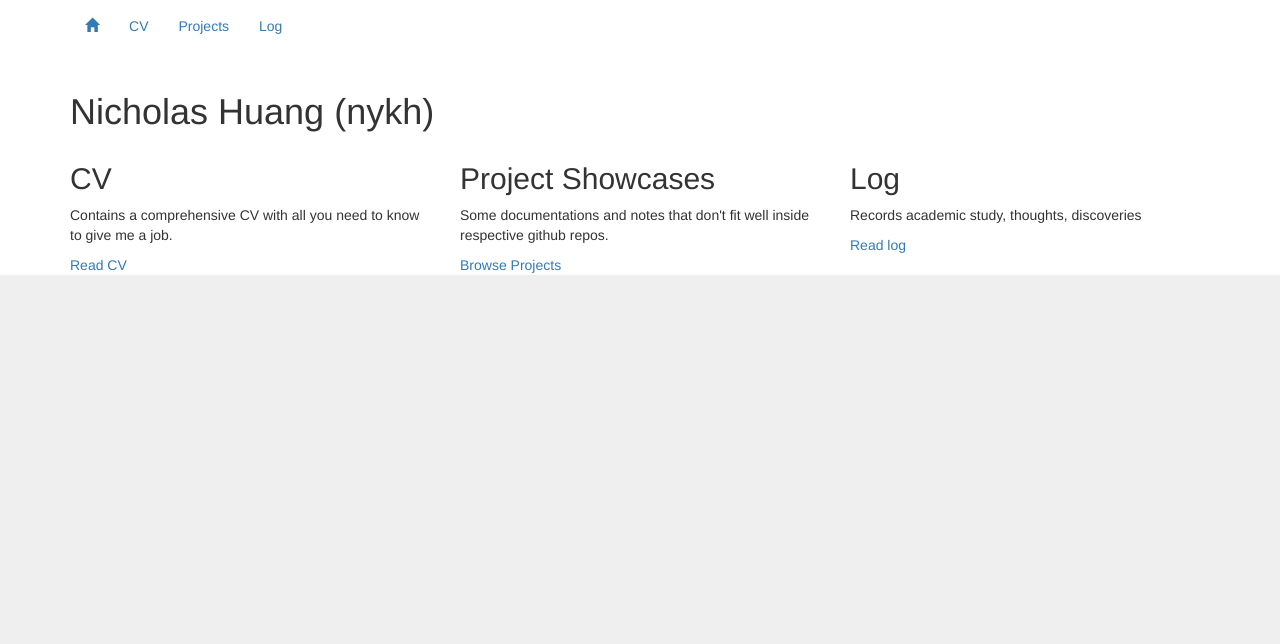
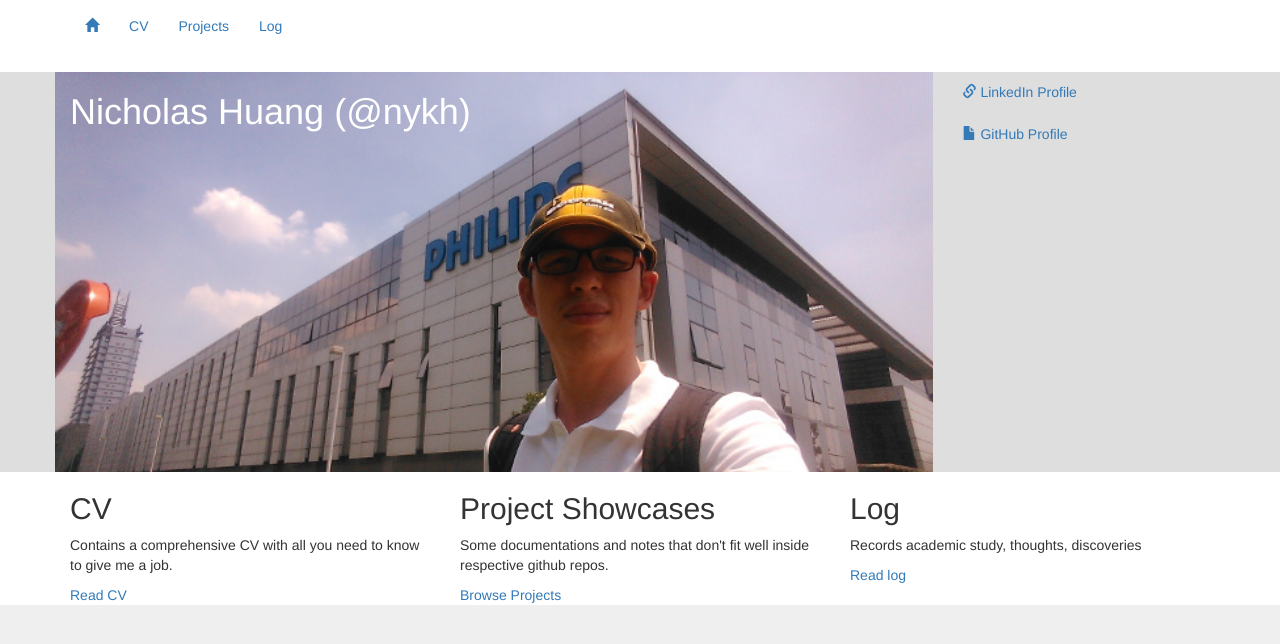
Before and after one commit to nykh/portfolio, a website: page index.html in a window 1280 px wide. Drawn offline with nearby package versions, Linux system fonts and the light colour scheme.

```diff
--- /dev/null
+++ b/css/cv.css
@@ -0,0 +1,3 @@
+:root {
+    background-color: #efefef;
+}
--- a/css/master.css
+++ b/css/master.css
@@ -1,3 +1,20 @@
 :root {
     background-color: #efefef;
 }
+
+div#about {
+    background-color: #dedede;
+}
+
+div#cover {
+    color: white;
+
+    background-image: url('../img/cover.jpg');
+    height: 400px;
+    background-repeat: no-repeat;
+    background-size: cover;
+}
+
+div#cover h1 {
+    font-weight:500;
+}
--- a/index.html
+++ b/index.html
@@ -25,8 +25,18 @@
     <div id="about">
         <div class="container">
             <div class="row">
-                <div class="col-md-12">
-                    <h1>Nicholas Huang (nykh)</h1>
+                <div id="cover" class="col-md-9">
+                    <h1>Nicholas Huang (@nykh)</h1>
+                </div>
+                <div class="col-md-3">
+                    <ul class="nav nav-stacked">
+                        <li><a href="    https://www.linkedin.com/in/nicholas-huang-64403365">
+                            <span class="glyphicon glyphicon-link"></span> LinkedIn Profile
+                        </a></li>
+                        <li><a href="https://github.com/nykh">
+                            <span class="glyphicon glyphicon-file"></span> GitHub Profile
+                        </a></li>
+                    </ul>
                 </div>
             </div>
         </div>
```
Also changed, not shown: cv.html (+35 -0 lines), README.md, img/cover.jpg (added), 1 other file.
